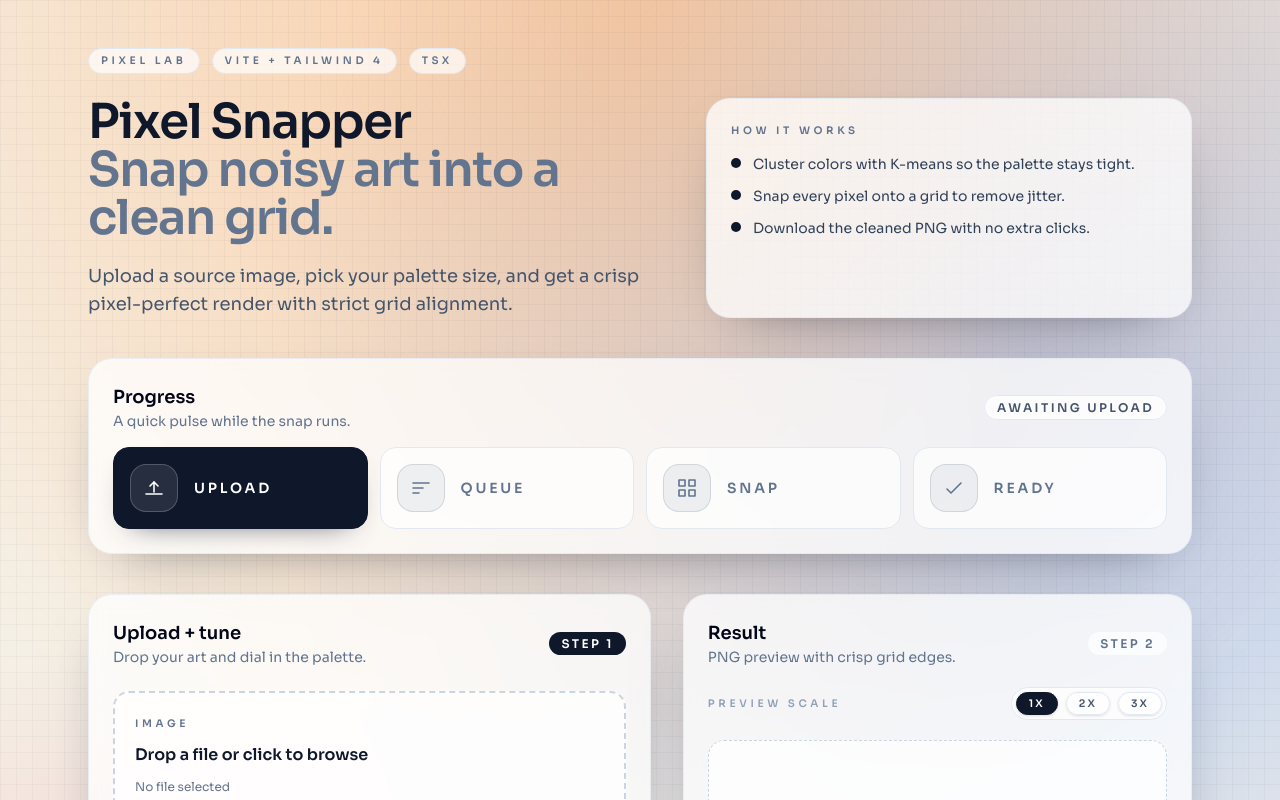
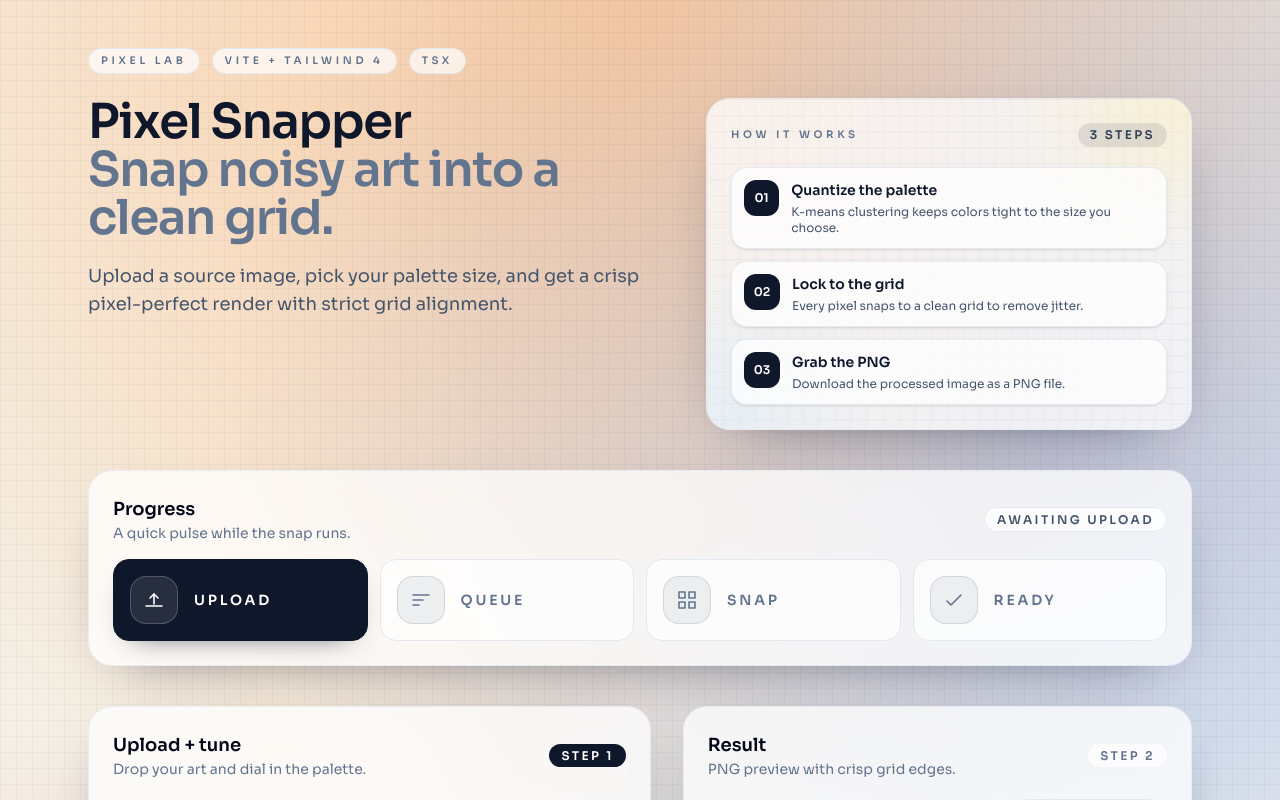
Before and after one commit to dmitrijkiltau/pixel-snapper-ui, a React (Vite) app: page / in a window 1280 px wide. Shown: the top 800 px of the page. Built offline with nearby package versions, Linux system fonts and the light colour scheme.

Commit message:
feat: enhance how it works section with detailed steps and improved layout

```diff
--- a/src/components/HeroHeader.tsx
+++ b/src/components/HeroHeader.tsx
@@ -3,9 +3,18 @@ import { TagPill } from "./shared";
 const heroTags = ["Pixel Lab", "Vite + Tailwind 4", "TSX"];
 
 const howItWorksSteps = [
-  "Cluster colors with K-means so the palette stays tight.",
-  "Snap every pixel onto a grid to remove jitter.",
-  "Download the cleaned PNG with no extra clicks.",
+  {
+    title: "Quantize the palette",
+    description: "K-means clustering keeps colors tight to the size you choose.",
+  },
+  {
+    title: "Lock to the grid",
+    description: "Every pixel snaps to a clean grid to remove jitter.",
+  },
+  {
+    title: "Grab the PNG",
+    description: "Download the processed image as a PNG file.",
+  },
 ];
 
 const HeroHeader = () => (
@@ -25,15 +34,31 @@ const HeroHeader = () => (
           Upload a source image, pick your palette size, and get a crisp pixel-perfect render with strict grid alignment.
         </p>
       </div>
-      <div className="panel-card flex flex-col gap-4">
-        <div className="text-[0.65rem] font-semibold uppercase tracking-[0.35em] text-slate-500">
-          How it works
+      <div className="panel-card relative flex flex-col gap-5 overflow-hidden">
+        <div className="pointer-events-none absolute inset-0">
+          <div className="absolute inset-0 pixel-grid opacity-40"></div>
+          <div className="absolute -right-16 -top-20 h-40 w-40 rounded-full bg-amber-200/40 blur-3xl"></div>
+          <div className="absolute -bottom-16 -left-16 h-40 w-40 rounded-full bg-sky-200/40 blur-3xl"></div>
         </div>
-        <ol className="space-y-3 text-sm text-slate-700">
-          {howItWorksSteps.map((step) => (
-            <li key={step} className="flex gap-3">
-              <span className="mt-1 h-2.5 w-2.5 shrink-0 rounded-full bg-slate-900"></span>
-              {step}
+        <div className="relative flex items-center justify-between">
+          <div className="text-[0.65rem] font-semibold uppercase tracking-[0.35em] text-slate-500">
+            How it works
+          </div>
+          <span className="step-pill bg-slate-900/10 text-slate-700">3 steps</span>
+        </div>
+        <ol className="relative flex flex-col gap-3 text-sm text-slate-700">
+          {howItWorksSteps.map((step, index) => (
+            <li
+              key={step.title}
+              className="flex gap-3 rounded-2xl border border-slate-200/80 bg-white/75 p-3 shadow-sm"
+            >
+              <div className="flex h-9 w-9 items-center justify-center rounded-xl bg-slate-900 text-xs font-semibold text-white">
+                {String(index + 1).padStart(2, "0")}
+              </div>
+              <div className="flex flex-col gap-1">
+                <span className="text-sm font-semibold text-slate-900">{step.title}</span>
+                <span className="text-xs text-slate-600">{step.description}</span>
+              </div>
             </li>
           ))}
         </ol>
```
